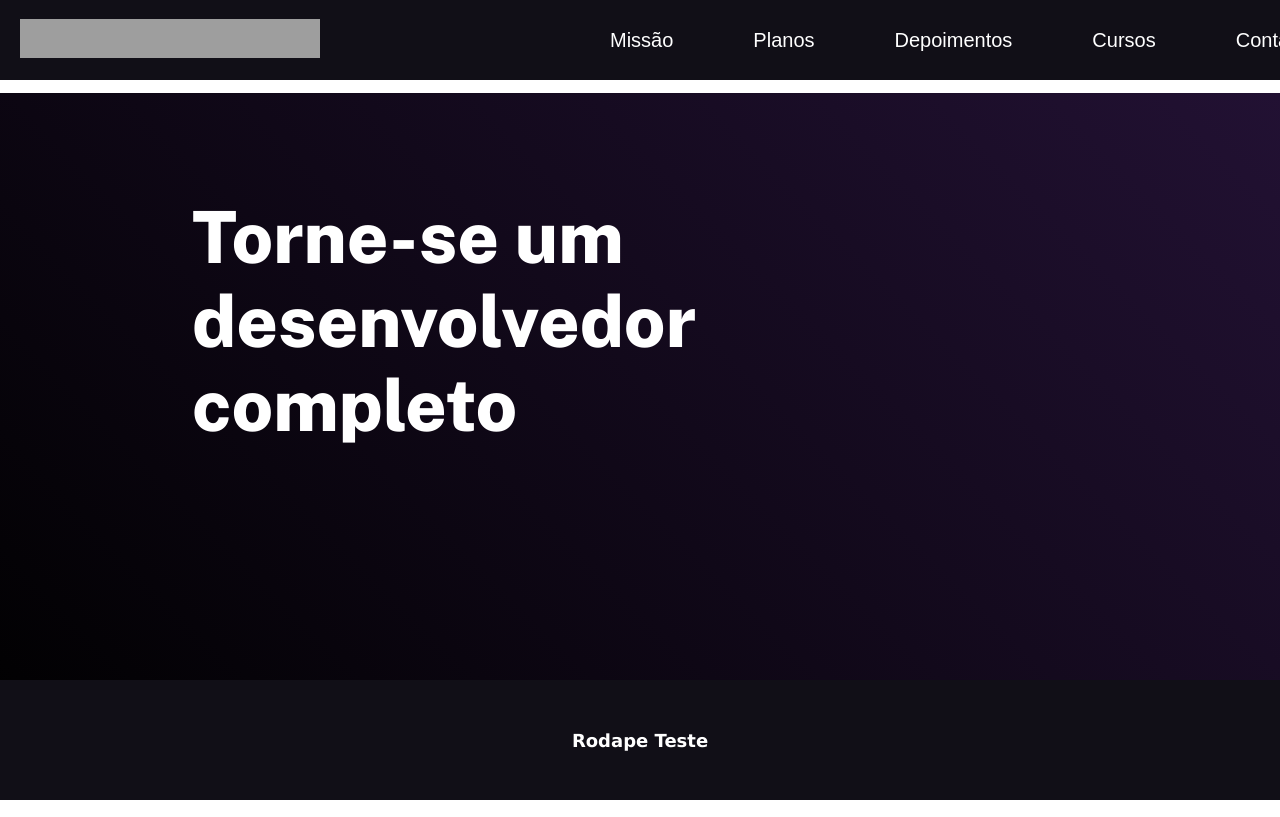
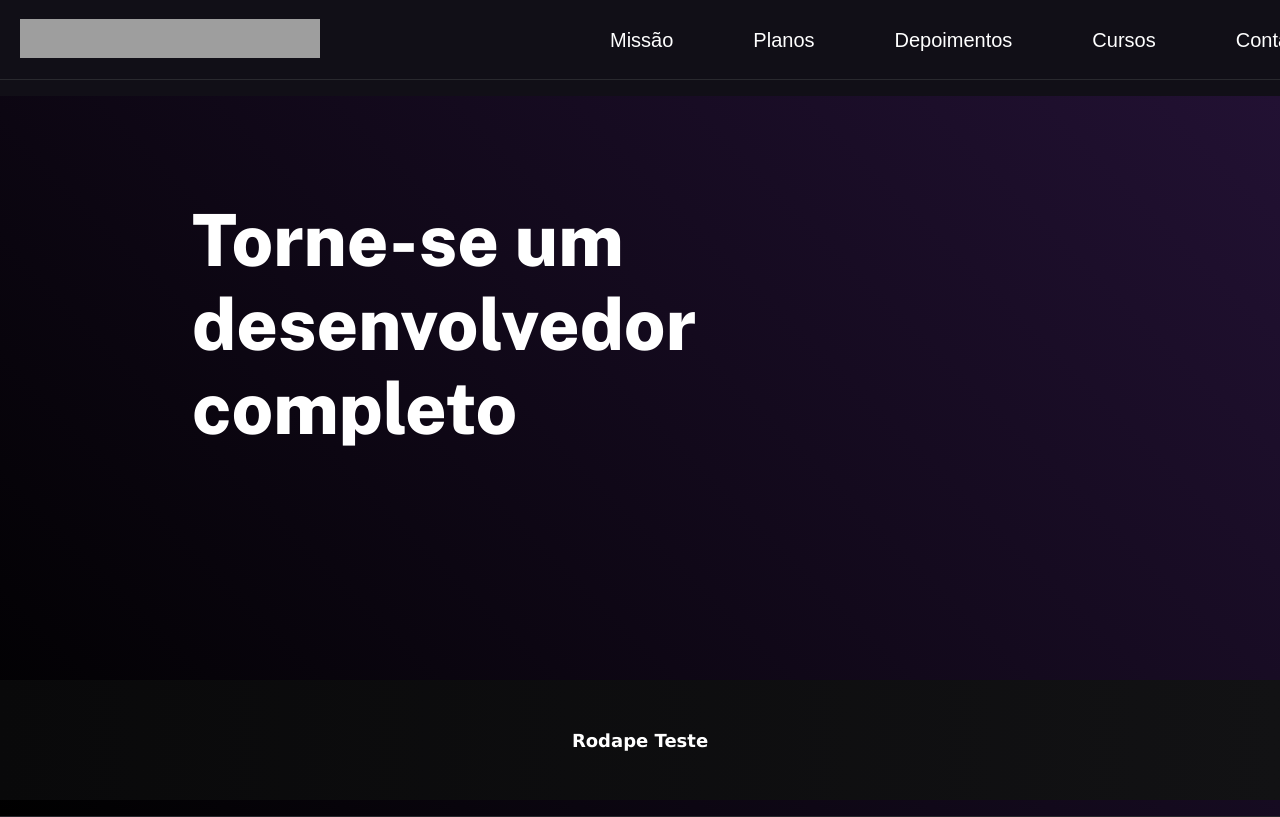
Before and after one commit to pauloferreirajunior/site-teste, a plain HTML site: page index.html in a window 1280 px wide. Shown: the top 817 px of the page. Drawn offline with nearby package versions, Linux system fonts and the light colour scheme; grey boxes are pictures that could not be loaded.

Commit message:
melhorias

```diff
--- a/style.css
+++ b/style.css
@@ -7,6 +7,7 @@
 
 html, body {
     height: 100%;
+    background-color: #110f17;
 }
 
 /*      CONFIGURAÇÃO DO MENU
@@ -16,7 +17,8 @@ html, body {
     background-color: #110f17;
     height: 10%;
     display: flex;
-
+    z-index: 500;
+    box-shadow: inset 0 -1px 0 #29292e;
 }
 
 h2 {
@@ -58,7 +60,7 @@ li {
     top: 20px;
 }*/
 
-li:hover, h2:hover, button:hover {
+li:hover, img:hover, button:hover {
     cursor: pointer;
     opacity: 0.8;
 }
@@ -81,10 +83,11 @@ a, a:link, a:visited, a:hover, a:active {
 .container {
     position: absolute;
     width: 100%;
-    height: 85%;
-    top: 93px;
+    height: 721px;
+    top: 96px;
     right: 0px;
     background-image: linear-gradient(45deg, black, #221133);
+    box-shadow: inset 0 -1px 0 #29292e;
 }
 
 .tornar {
@@ -98,12 +101,12 @@ a, a:link, a:visited, a:hover, a:active {
 
 .rodape {
     position: absolute;
-    background-color: #110f17;
     width: 100%;
     height: 15%;
     display: flex;
     justify-content: center;
     align-items: center;
+    background: linear-gradient(-270deg, #09090a,#121214);
 }
 
 h4 {
```
